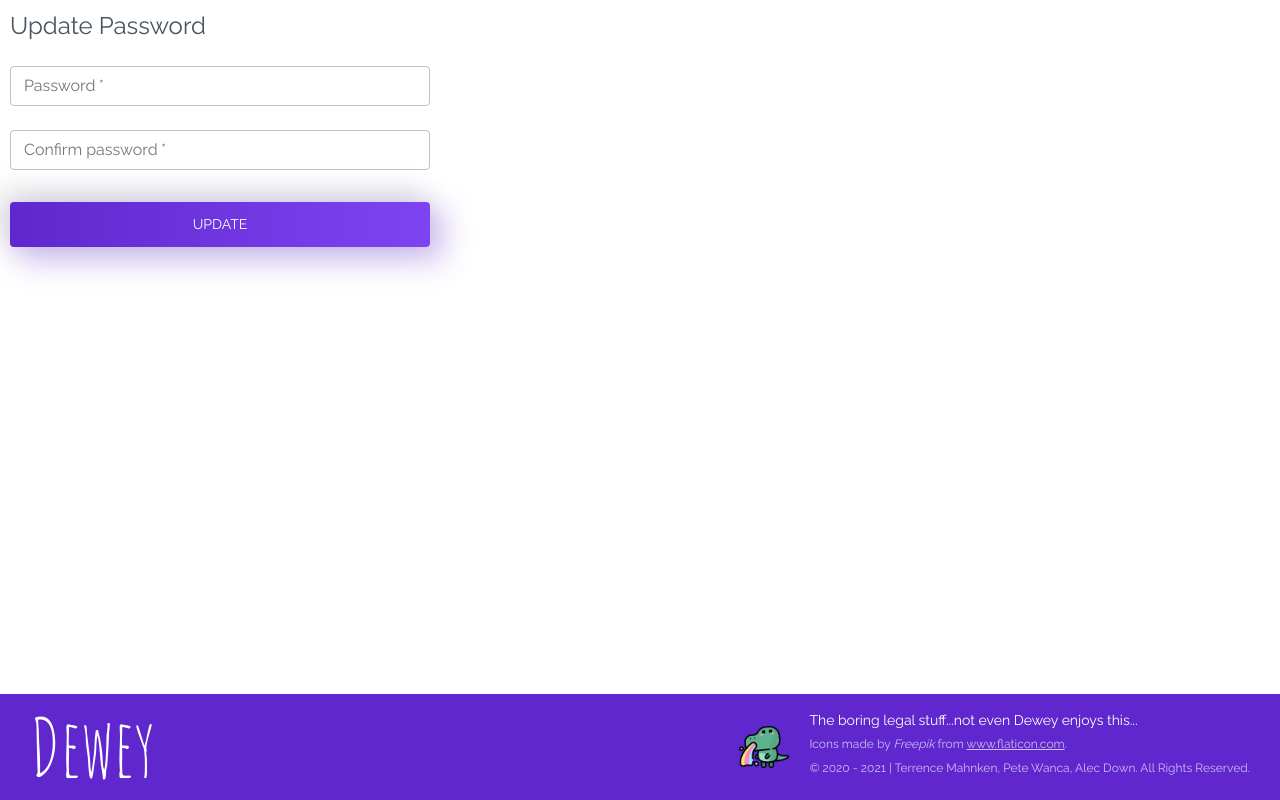
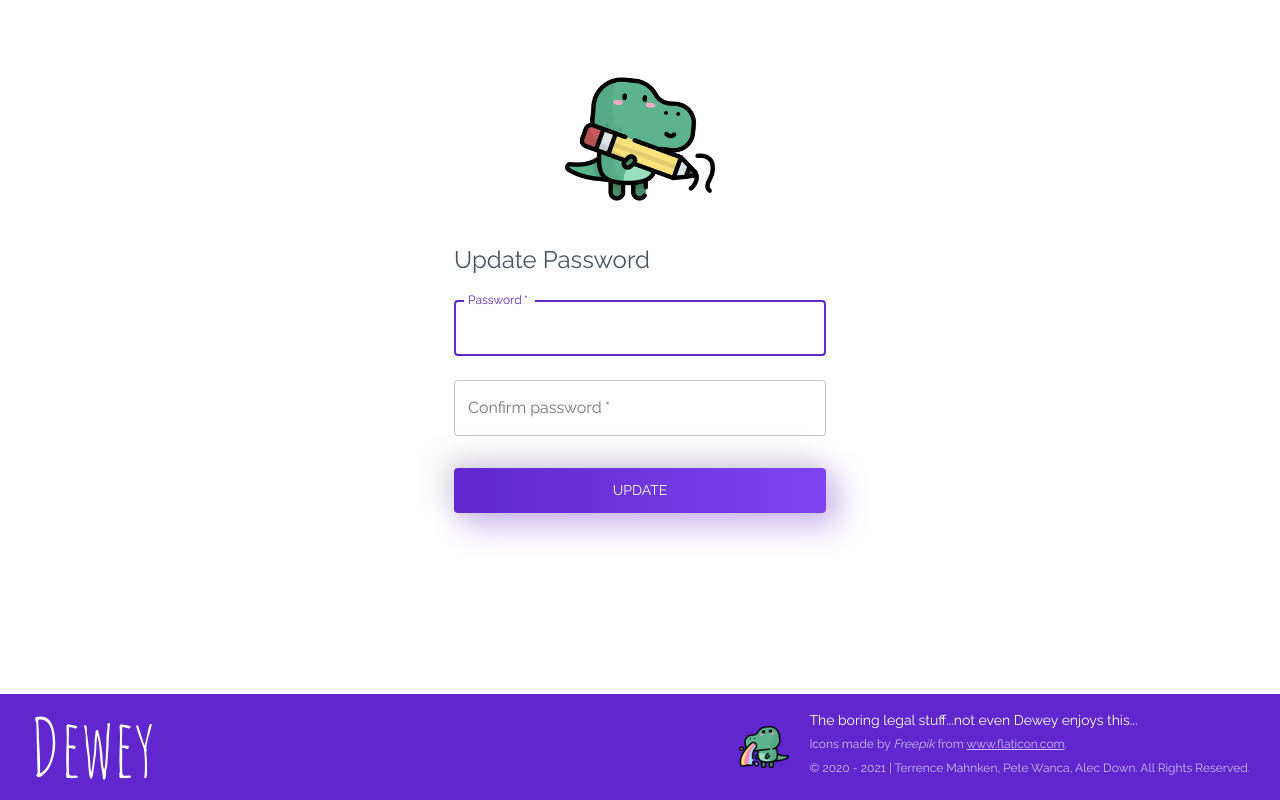
Before and after one commit to TerrenceMM2/dewey, a React (Create React App) app in the folder client/: page /reset/1 in a window 1280 px wide. Built offline with nearby package versions, Linux system fonts and the light colour scheme; no server answers.

Commit message:
adds reset page styling

```diff
--- a/client/src/components/ResetForm/ResetForm.js
+++ b/client/src/components/ResetForm/ResetForm.js
@@ -65,8 +65,6 @@ export const ResetForm = props => {
 
     !success
         ? (content = (
-              <Grid container component="main">
-                  <Grid item xs={12} sm={8} md={4}>
               <div>
                   <Typography variant="h5" gutterBottom style={{ textAlign: 'left' }}>
                       Update Password
@@ -79,12 +77,12 @@ export const ResetForm = props => {
                       <TextField
                           required
                           fullWidth
+                          autoFocus
                           margin="normal"
                           color="secondary"
                           variant="outlined"
                           type="password"
                           label="Password"
-                                  size="small"
                           value={password}
                           onChange={e => setPassword(e.target.value)}
                       />
@@ -96,7 +94,6 @@ export const ResetForm = props => {
                           variant="outlined"
                           type="password"
                           label="Confirm password"
-                                  size="small"
                           value={match}
                           onChange={e => setMatch(e.target.value)}
                       />
@@ -106,8 +103,6 @@ export const ResetForm = props => {
                       </Button>
                   </form>
               </div>
-                  </Grid>
-              </Grid>
           ))
         : (content = (
               <Typography variant="body1" style={{ marginTop: 20 }}>
--- a/client/src/pages/ResetPassword.js
+++ b/client/src/pages/ResetPassword.js
@@ -1,13 +1,31 @@
 import React, { useState, useEffect } from 'react';
 import { Redirect, useParams } from 'react-router-dom';
-
 import { ResetForm } from '../components/ResetForm/ResetForm';
 import { validateResetToken } from '../utils/deweysToolkit';
+
+// style imports
+import { Grid } from '@material-ui/core';
+import { makeStyles } from '@material-ui/core/styles';
+
+const useStyles = makeStyles(theme => ({
+    paper: {
+        margin: theme.spacing(3),
+        display: 'flex',
+        flexDirection: 'column',
+        alignItems: 'center'
+    },
+    avatar: {
+        margin: theme.spacing(1),
+        backgroundColor: theme.palette.primary.main
+    }
+}));
 
 export const ResetPassword = () => {
     const [error, setError] = useState('');
     let { token } = useParams();
     let content;
+
+    const classes = useStyles();
 
     useEffect(() => {
         const validate = async () => {
@@ -21,9 +39,19 @@ export const ResetPassword = () => {
     error
         ? (content = <Redirect to="/" />)
         : (content = (
-              <div>
-                  <ResetForm token={token} />
-              </div>
+              <Grid container component="main" justify="center">
+                  <Grid item xs={12} sm={8} md={4}>
+                      <div className={classes.paper}>
+                          <img
+                              src={require('../assets/images/dewey_writing.png')}
+                              alt="avatar"
+                              width="150"
+                              style={{ padding: 30 }}
+                          />
+                          <ResetForm token={token} />
+                      </div>
+                  </Grid>
+              </Grid>
           ));
 
     return <div>{content}</div>;
```
Also changed, not shown: 1 other file (tests, documents, lock files or other folders). Lines whose indentation alone changed are shown as unchanged.
